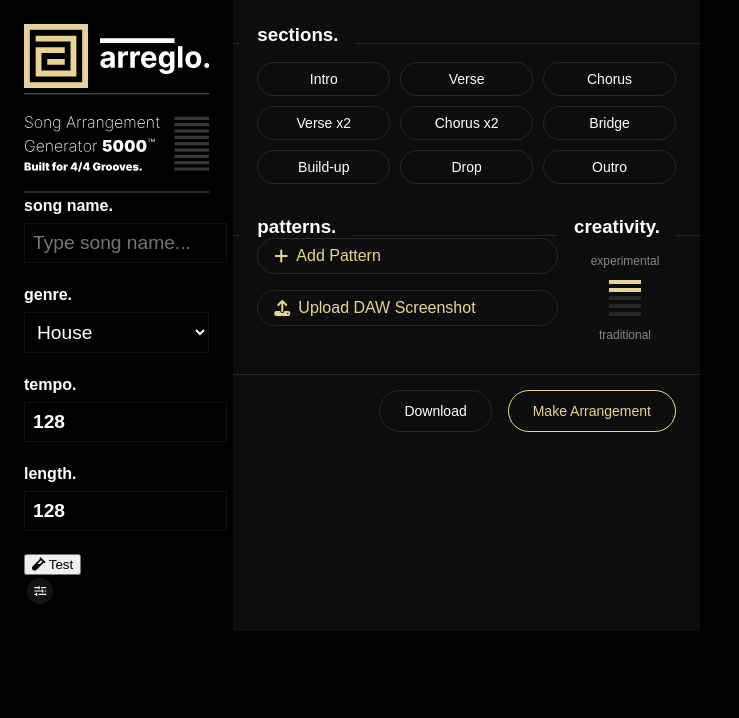
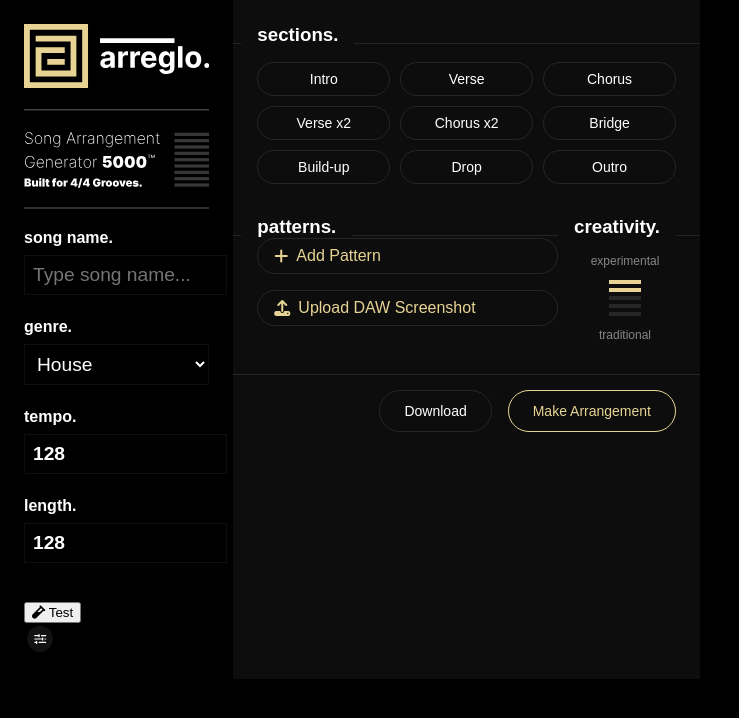
Before and after one commit to ztfo/arreglo, a website built with webpack: page src/ui/index.html in a window 1280 px wide. Shown: the whole page, without its empty margins (0-739 px from the left). Built offline with nearby package versions, Linux system fonts and the light colour scheme.

Commit message:
form spacing

```diff
--- a/src/ui/index.html
+++ b/src/ui/index.html
@@ -98,6 +98,7 @@
                             <rect x="95" y="47" width="22" height="2" fill="#D9D9D9" fill-opacity="0.26"/>
                             </svg>
                 </div>
+                <div class="song-inner-container">
                     <div class="form-group">
                         <label for="title">song name.</label>
                         <input type="text" id="title" placeholder="Type song name..." required>
@@ -128,6 +129,7 @@
                     <div class="form-group">
                         <label for="length">length.</label>
                         <input class="gold-text" type="number" id="length" required min="16" max="256" value="128">
+                    </div>
                 </div>
                 <div class="botom-nav">
                     <div class="nav-item">
--- a/src/ui/styles/main.css
+++ b/src/ui/styles/main.css
@@ -31,7 +31,10 @@ form#songForm .panel.right {
 }
 
 form#songForm .panel.left {
-    grid-area: 1 / 1 / 2 / 2;
+    display: grid;
+    grid-template-columns: 1fr;
+    grid-template-rows: 1fr;
+    grid-row-gap: 1rem;
 }
 
 /* Section Headers */
```
Lines whose indentation alone changed are shown as unchanged.
